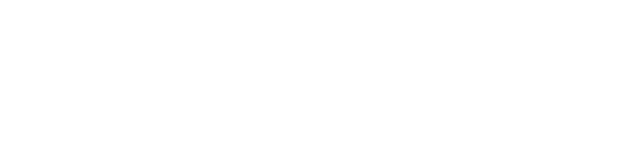
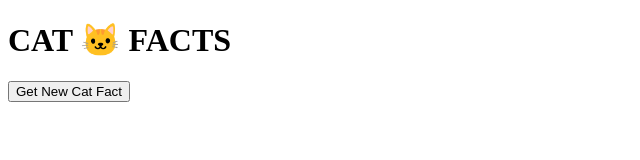
Before and after one commit to Oumadenis1779/CatFacts, a plain HTML site: page index.html in a window 1280 px wide. Shown: the whole page, without its empty margins (0-640 px from the left). Drawn offline with Linux system fonts and the light colour scheme.

Commit message:
completed container.

```diff
--- a/index.html
+++ b/index.html
@@ -7,7 +7,11 @@
     <link rel="stylesheet" href="style.css">
 </head>
 <body>
-
+    <div class="container">
+        <h1>CAT &#x1F431; FACTS</h1>
+        <div class="cat-fact" id="cat-fact"></div>
+        <button class="refresh-button" id="refresh-button">Get New Cat Fact</button>
+    </div>
 
     <script src="script.js"></script>
 </body>
```
